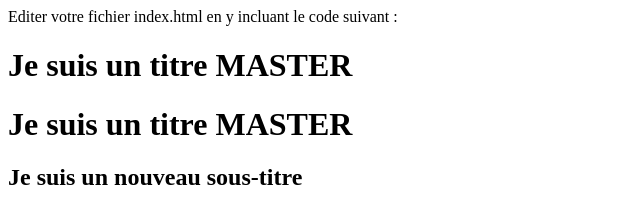
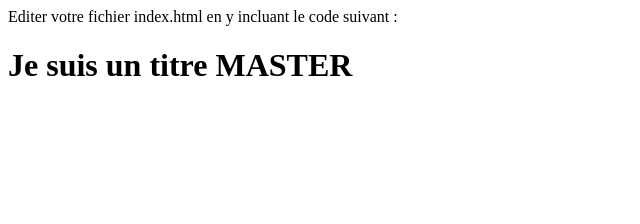
Before and after one commit to mickael-lhp5/theWebsite, a plain HTML site: page index.html in a window 1280 px wide. Shown: the whole page, without its empty margins (0-640 px from the left). Drawn offline with Linux system fonts and the light colour scheme.

Commit message:
suppression h1 h2

```diff
--- a/index.html
+++ b/index.html
@@ -7,7 +7,5 @@ Editer votre fichier index.html en y incluant le code suivant :
       </head>
       <body>
           <h1>Je suis un titre MASTER</h1>
-	  <h1>Je suis un titre MASTER</h1>
-  	  <h2>Je suis un nouveau sous-titre</h2>
       </body>
   </html>
```
